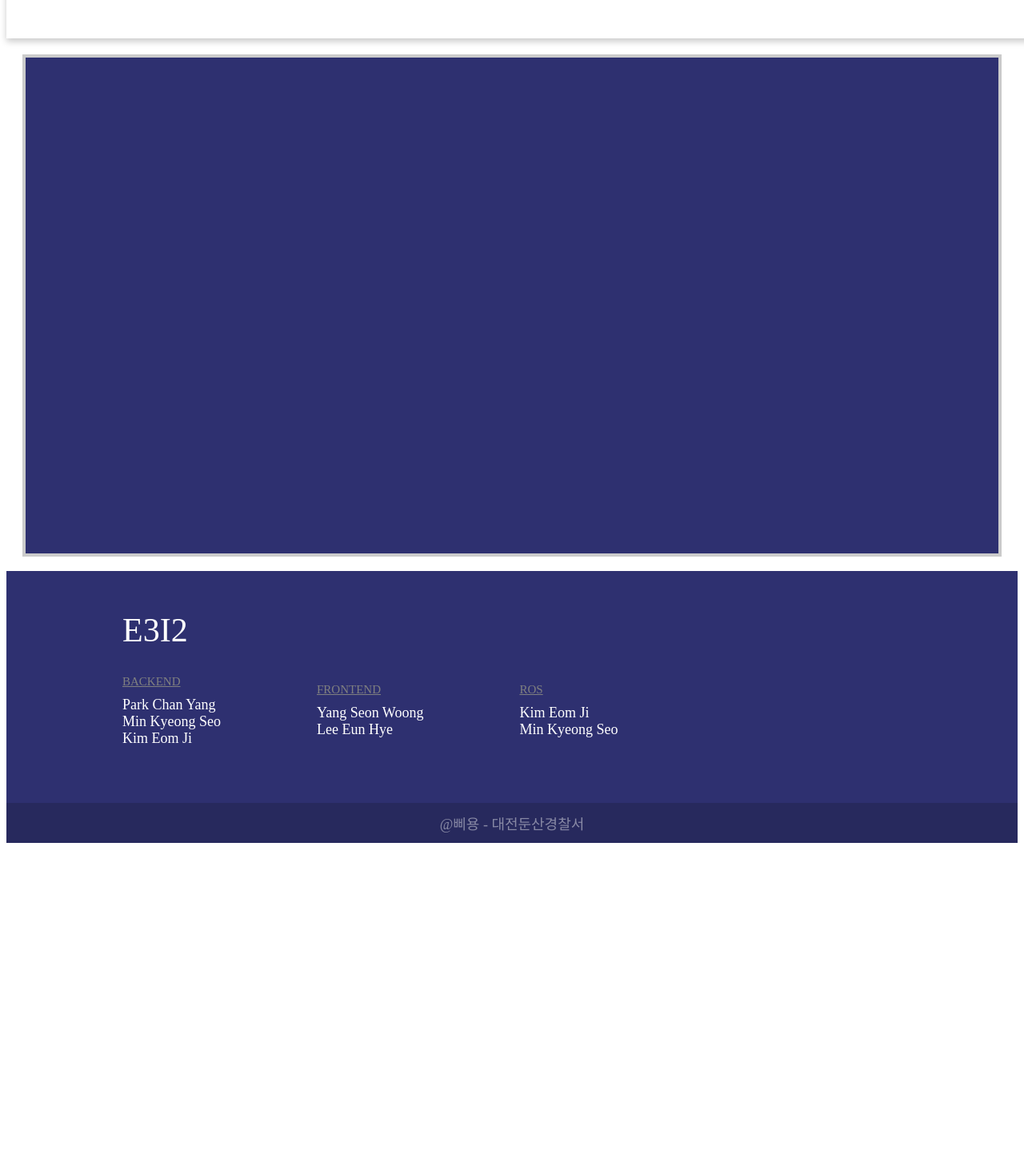
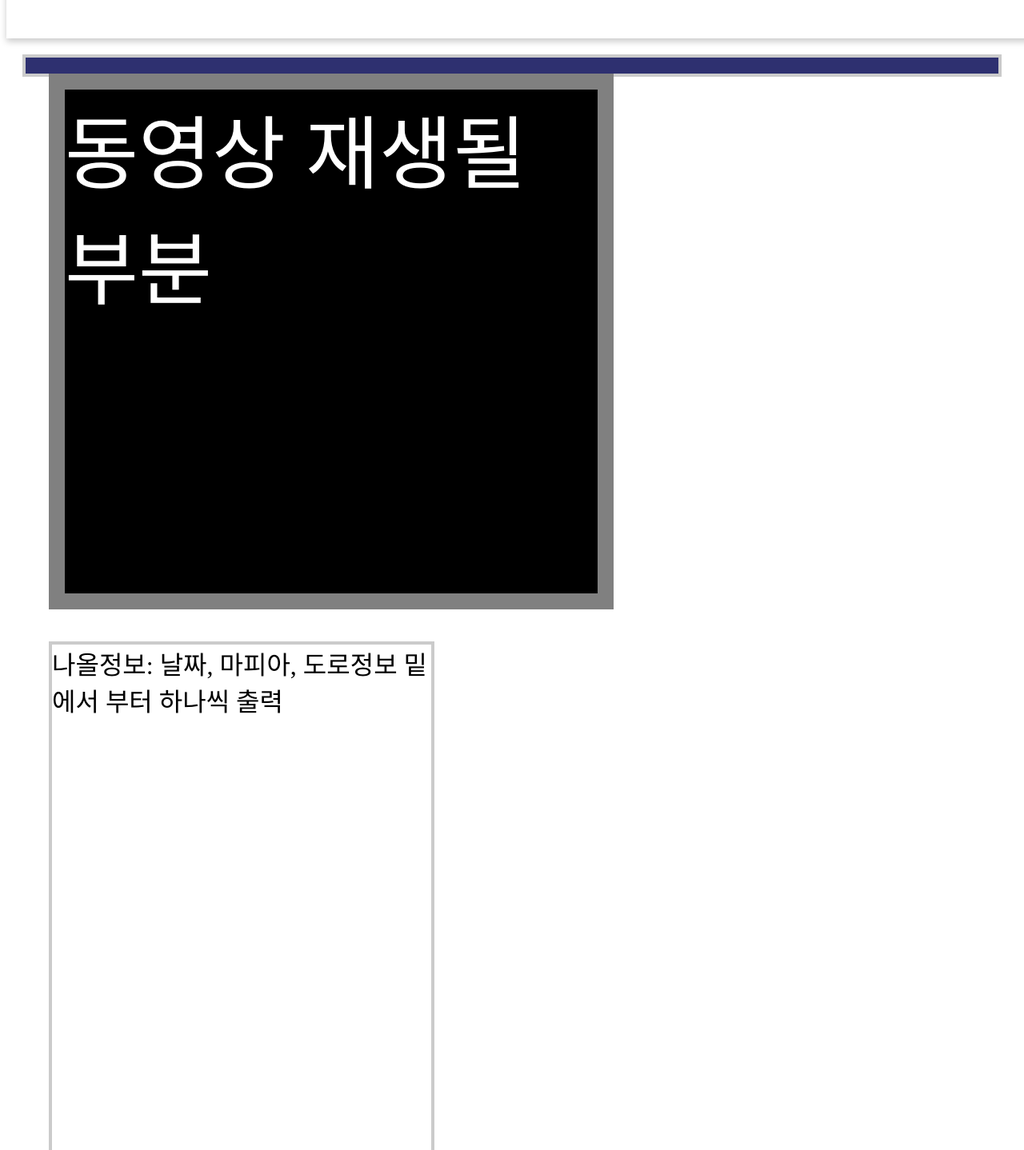
Before and after one commit to Byuljinarin/E3I2Front, a React (Create React App) app: page / in a window 1280 px wide. Shown: the part 132-1570 px from the top of the page at 80% size. Before the commit the page ends 1194 px from the top, so only its background shows below. Built offline with nearby package versions, Linux system fonts and the light colour scheme.

Commit message:
Patrol 사이트

```diff
--- a/src/Components/Patrol/Patrol.js
+++ b/src/Components/Patrol/Patrol.js
@@ -6,7 +6,12 @@ function Patrol(){
 
     return <div>
         <div className={styles.PatrolSection}>
-            <div className={styles.BodySection}></div>
+            <div>
+                <div className={styles.PatrolVodSection}>동영상 재생될 부분</div>
+                <div className={styles.PatrolInfoSection}>나올정보: 날짜, 마피아, 도로정보
+                밑에서 부터 하나씩 출력
+                </div>
+            </div>
         </div>
     </div>
 }
--- a/src/Components/Patrol/Patrol.module.css
+++ b/src/Components/Patrol/Patrol.module.css
@@ -7,7 +7,37 @@
     margin-left: 2.5vh;
    margin-right: 2.5vh;
    border: 4px solid #cbcbcb;
-   height: 600px;
    background-color: #2e3070;
+   height: auto;
 
 }
+
+.PatrolVodSection{
+    margin-top: 20px;
+    margin-left: 5px;
+    margin-right: 5px;
+    margin-bottom: 20px;
+    height: 630px;
+    width: 52vw;
+    font-size: 100px;
+    border: 20px solid gray;
+    background-color: black;
+    float: left;
+    color: white;
+
+}
+
+.PatrolInfoSection{
+    margin-top: 20px;
+    margin-left: 5px;
+    margin-right: 0;
+    margin-bottom: 20px;
+    height: 660px;
+    width: 37vw;
+    border: 4px solid #cbcbcb;
+    background-color: white;
+    color: black;
+    float: left;
+    font-size: 32px;
+
+}
```
